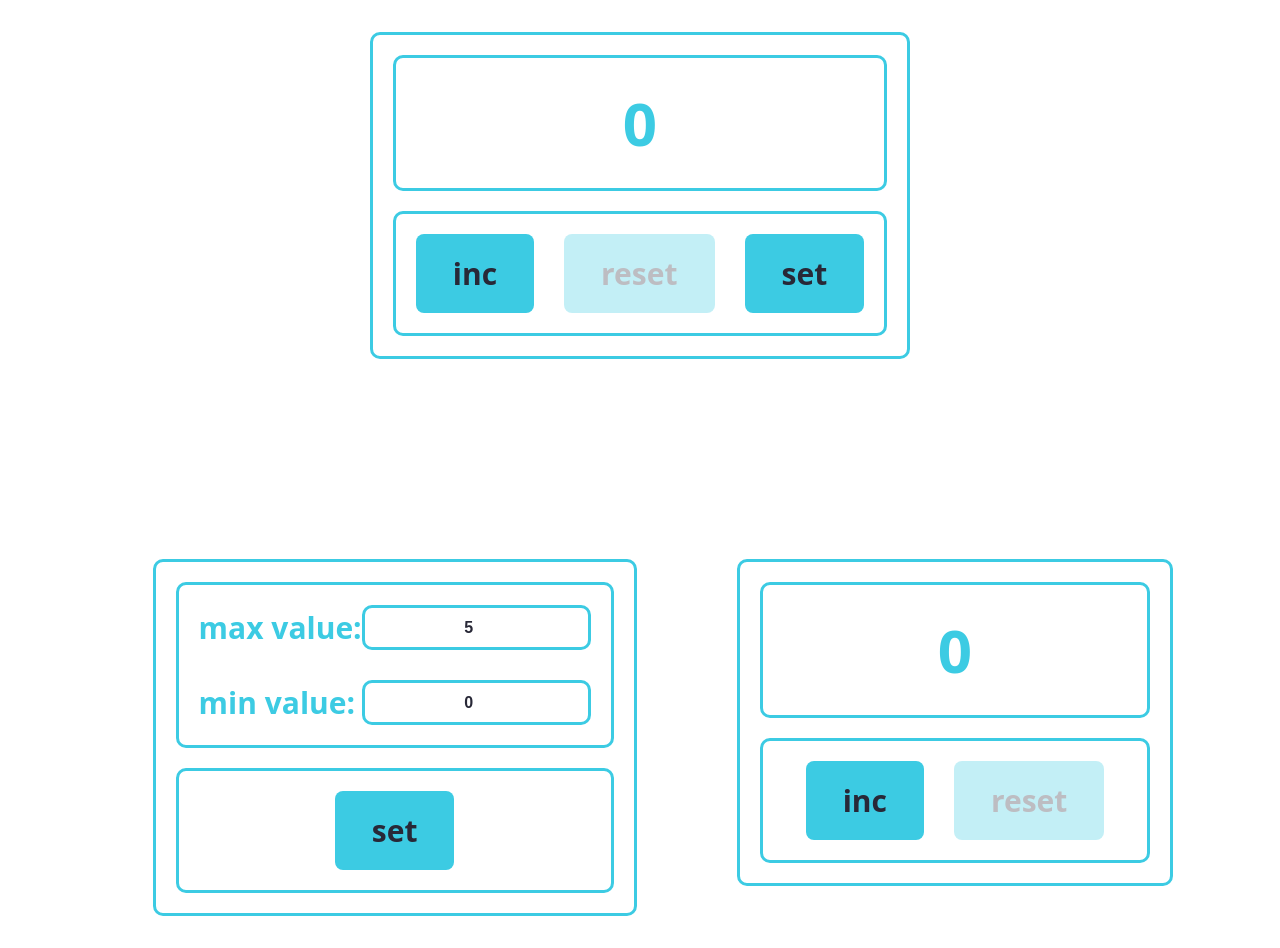
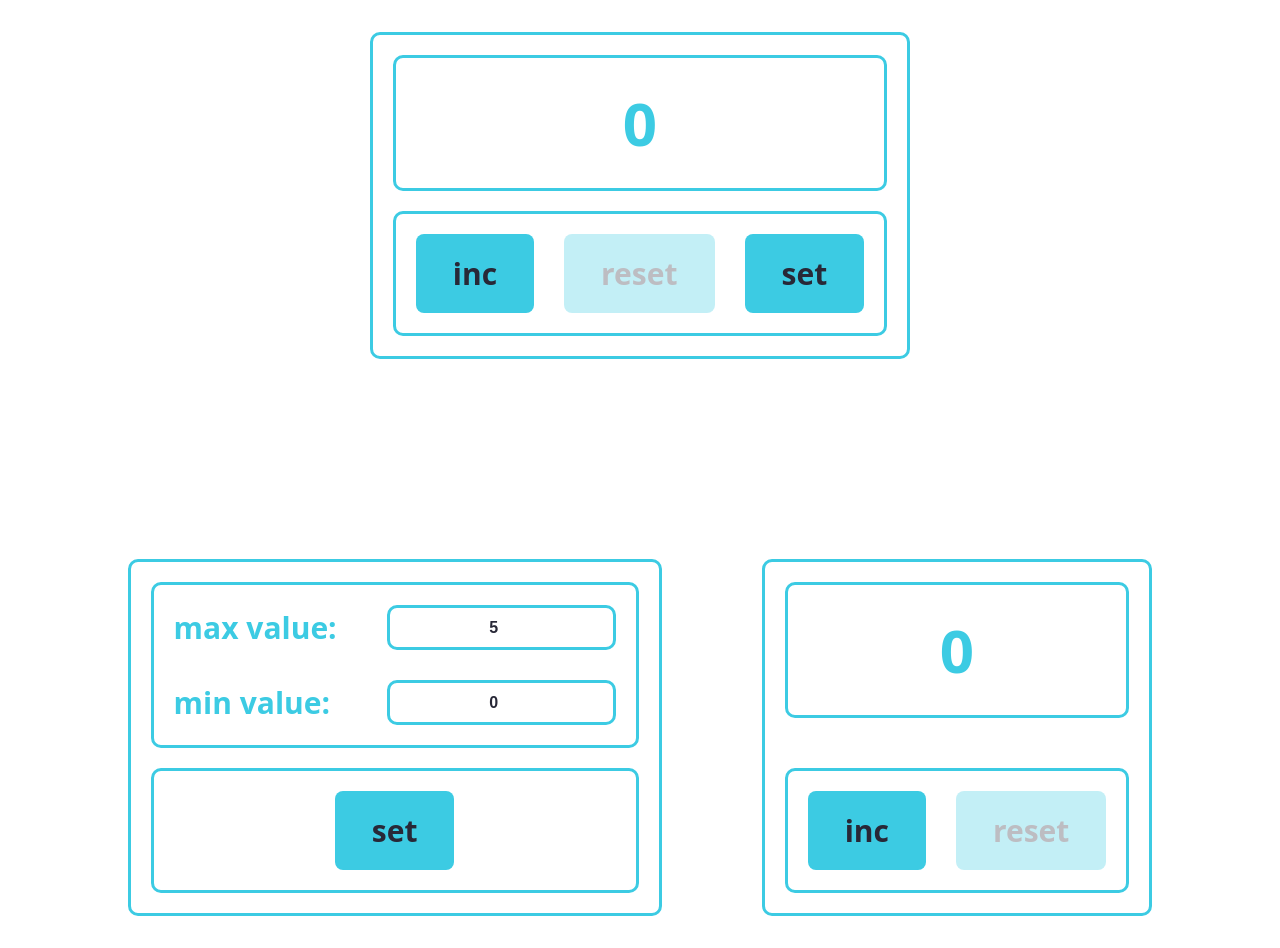
Before and after one commit to maxsotnikov/counter, a React (Vite) app: page / in a window 1280 px wide. Built offline with nearby package versions, Linux system fonts and the light colour scheme.

Commit message:
counter v2.0 update components

```diff
--- a/src/components/ButtonsContainer/ButtonsContainer.tsx
+++ b/src/components/ButtonsContainer/ButtonsContainer.tsx
@@ -1,54 +1,21 @@
-import {Button} from "../Button/Button.tsx";
+import {Button, type ButtonPropsType} from '../Button/Button.tsx';
 import '../Button/Button.css'
-import type {DisplayModePropsType} from "../Display/Display.tsx";
 
 type ButtonsContainerPropsType = {
-  count: number
-  minCount: number
-  maxCount: number
-  addCount: () => void,
-  resetCount: () => void,
-  settingCount: () => void,
-  mode: DisplayModePropsType
+  buttons: ButtonPropsType[]
 }
 
-export const ButtonsContainer = ({
-                                   count,
-                                   minCount,
-                                   maxCount,
-                                   addCount,
-                                   resetCount,
-                                   settingCount,
-                                   mode
-                                 }: ButtonsContainerPropsType) => {
+export const ButtonsContainer = ({buttons}: ButtonsContainerPropsType) => {
   return (
     <div className={'buttons-container'}>
-      {mode === 'counter' && (
-        <>
-          <Button
-            title={'inc'}
-            onClick={addCount}
-            disabled={count >= maxCount}
-          />
-          <Button
-            title={'reset'}
-            onClick={resetCount}
-            disabled={count === minCount}
-          />
-          <Button
-            title={'set'}
-            onClick={settingCount}
-            disabled={false}
-          />
-        </>
-      )}
-      {mode === 'settings' && (
+      {buttons.map((button, index) => (
         <Button
-          title={'set'}
-          onClick={settingCount}
-          disabled={minCount >= maxCount || minCount < 0 || maxCount < 0}
+          key={index}
+          title={button.title}
+          onClick={button.onClick}
+          disabled={button.disabled}
         />
-      )}
+      ))}
     </div>
   );
 };
--- a/src/components/ButtonsContainer2/ButtonsContainer2.tsx
+++ /dev/null
@@ -1,21 +0,0 @@
-import {Button, type ButtonPropsType} from '../Button/Button.tsx';
-import '../Button/Button.css'
-
-type ButtonsContainerPropsType = {
-  buttons: ButtonPropsType[]
-}
-
-export const ButtonsContainer2 = ({buttons}: ButtonsContainerPropsType) => {
-  return (
-    <div className={'buttons-container'}>
-      {buttons.map((button, index) => (
-        <Button
-          key={index}
-          title={button.title}
-          onClick={button.onClick}
-          disabled={button.disabled}
-        />
-      ))}
-    </div>
-  );
-};
--- a/src/components/Display/Dispaly.css
+++ b/src/components/Display/Dispaly.css
@@ -21,6 +21,7 @@
   label {
     display: flex;
     justify-content: space-between;
+    gap: 50px;
   }
 
   input {
--- a/src/components/Counter.tsx
+++ b/src/components/SimpleCounter/Counter/Counter.tsx
@@ -1,7 +1,7 @@
-import s from './SimpleCounter/SimpleCounter.module.css';
-import {Display, type DisplayModePropsType} from './Display/Display.tsx';
-import {ButtonsContainer2} from './ButtonsContainer2/ButtonsContainer2.tsx';
-import type {ButtonPropsType} from './Button/Button.tsx';
+import s from '../SimpleCounter.module.css';
+import {Display, type DisplayModePropsType} from '../../Display/Display.tsx';
+import {ButtonsContainer} from '../../ButtonsContainer/ButtonsContainer.tsx';
+import type {ButtonPropsType} from '../../Button/Button.tsx';
 
 type Counter = {
   minValue: number
@@ -35,20 +35,14 @@ export const Counter = ({
   ]
 
   return (
-    <div>
       <div className={s.counterContainer}>
         <Display
           count={count}
           maxValue={maxValue}
           minValue={minValue}
-          // maxError={maxError}
-          // minError={minError}
           mode={displayMode}
-          // onMinChange={saveMinCount}
-          // onMaxChange={saveMaxCount}
         />
-        <ButtonsContainer2 buttons={counterButtons} />
+        <ButtonsContainer buttons={counterButtons} />
       </div>
-    </div>
   );
 };
--- a/src/components/SimpleCounter/SetCounter/SetCounter.tsx
+++ b/src/components/SimpleCounter/SetCounter/SetCounter.tsx
@@ -1,8 +1,8 @@
 import {Display, type DisplayModePropsType} from '../../Display/Display.tsx';
 import '../../Button/Button.css'
 import {type ButtonPropsType} from '../../Button/Button.tsx';
-import s from '../../Counter.module.css';
-import {ButtonsContainer2} from '../../ButtonsContainer2/ButtonsContainer2.tsx';
+import s from '../SimpleCounter.module.css';
+import {ButtonsContainer} from '../../ButtonsContainer/ButtonsContainer.tsx';
 
 type SetCounter = {
   minValue: number
@@ -48,7 +48,7 @@ export const SetCounter = ({
         onMaxChange={onMaxChange}
         onMinChange={onMinChange}
       />
-      <ButtonsContainer2 buttons={settingsButtons} />
+      <ButtonsContainer buttons={settingsButtons} />
     </div>
   );
 };
--- a/src/components/SimpleCounter/SimpleCounter.module.css
+++ b/src/components/SimpleCounter/SimpleCounter.module.css
@@ -4,11 +4,13 @@
 }
 
 .counterContainer {
+  display: flex;
+  flex-direction: column;
+  justify-content: space-between;
   border: 3px solid #3ccbe3;
   border-radius: 10px;
   padding: 20px;
-  max-width: 500px;
-  width: 100%;
+  flex: 0 0 auto;
   color: #282837;
   font-weight: bold;
   font-size: 30px;
--- a/src/components/SimpleCounter/SimpleCounter.tsx
+++ b/src/components/SimpleCounter/SimpleCounter.tsx
@@ -1,6 +1,6 @@
 import s from './SimpleCounter.module.css'
 import {SetCounter} from './SetCounter/SetCounter.tsx';
-import {Counter} from '../Counter.tsx';
+import {Counter} from './Counter/Counter.tsx';
 import {useEffect, useState} from 'react';
 import type {DisplayModePropsType} from '../Display/Display.tsx';
 
@@ -9,7 +9,6 @@ export const SimpleCounter = () => {
   const [minValue, setMinValue] = useState<number>(0)
   const [maxValue, setMaxValue] = useState<number>(5)
   const [count, setCount] = useState<number>(minValue)
-  // const [displayMode, setDisplayMode] = useState<DisplayModePropsType>('counter')
   const [minError, setMinError] = useState(false)
   const [maxError, setMaxError] = useState(false)
 
--- a/src/components/Counter.module.css
+++ b/src/components/UniversalCounter/UniversalCounter.module.css
@@ -1,4 +1,4 @@
-.counterContainer {
+.universalCounterContainer {
   border: 3px solid #3ccbe3;
   border-radius: 10px;
   padding: 20px;
--- a/src/components/UniversalCounter/UniversalCounter.tsx
+++ b/src/components/UniversalCounter/UniversalCounter.tsx
@@ -1,10 +1,11 @@
-import {useEffect, useState} from "react";
-import s from '../Counter.module.css'
+import {useEffect, useState} from 'react';
+import s from './UniversalCounter.module.css'
 import {
   Display,
   type DisplayModePropsType,
-} from "../Display/Display.tsx";
-import {ButtonsContainer} from "../ButtonsContainer/ButtonsContainer.tsx";
+} from '../Display/Display.tsx';
+import {ButtonsContainer} from '../ButtonsContainer/ButtonsContainer.tsx';
+import type {ButtonPropsType} from '../Button/Button.tsx';
 
 export const UniversalCounter = () => {
 
@@ -35,23 +36,49 @@ export const UniversalCounter = () => {
     }
   }
   const saveMaxCount = (newMaxValue: number) => {
-    if(minValue !== maxValue || newMaxValue > minValue) {
+    if (minValue !== maxValue || newMaxValue > minValue) {
       setMaxValue(newMaxValue)
     }
     validateCount(minValue, newMaxValue)
   }
   const saveMinCount = (newMinValue: number) => {
-    if(minValue !== maxValue || newMinValue < maxValue) {
+    if (minValue !== maxValue || newMinValue < maxValue) {
       setMinValue(newMinValue)
     }
     validateCount(newMinValue, maxValue)
   }
 
+  const counterButtons: ButtonPropsType[] = [
+    {
+      title: 'inc',
+      onClick: addCount,
+      disabled: count >= maxValue,
+    },
+    {
+      title: 'reset',
+      onClick: resetCount,
+      disabled: count === minValue,
+    },
+    {
+      title: 'set',
+      onClick: settingCount,
+      disabled: false,
+    }
+  ]
+
+  const settingsButtons: ButtonPropsType[] = [
+    {
+      title: 'set',
+      onClick: settingCount,
+      disabled: minValue >= maxValue || minValue < 0 || maxValue < 0,
+    }
+  ]
+
   useEffect(() => {
-    const savedData = localStorage.getItem("universalCounter");
-    if(savedData) {
+    const savedData = localStorage.getItem('universalCounter');
+    if (savedData) {
       const parsed = JSON.parse(savedData)
-      if(typeof parsed === 'object') {
+      if (typeof parsed === 'object') {
         setCount(parsed.count ?? 0) // проверка на undefined || null, а если поставить || вместо ?? то при count = 0 будет false
         setMinValue(parsed.minValue ?? 0)
         setMaxValue(parsed.maxValue ?? 5)
@@ -70,7 +97,7 @@ export const UniversalCounter = () => {
   }, [count, minValue, maxValue])
 
   return (
-    <div className={s.counterContainer}>
+    <div className={s.universalCounterContainer}>
       <Display
         count={count}
         maxValue={maxValue}
@@ -81,15 +108,7 @@ export const UniversalCounter = () => {
         onMaxChange={saveMaxCount}
         onMinChange={saveMinCount}
       ></Display>
-      <ButtonsContainer
-        count={count}
-        minCount={minValue}
-        maxCount={maxValue}
-        addCount={addCount}
-        resetCount={resetCount}
-        settingCount={settingCount}
-        mode={displayMode}
-      />
+      <ButtonsContainer buttons={displayMode === 'counter' ? counterButtons : settingsButtons} />
     </div>
   );
 };
```
